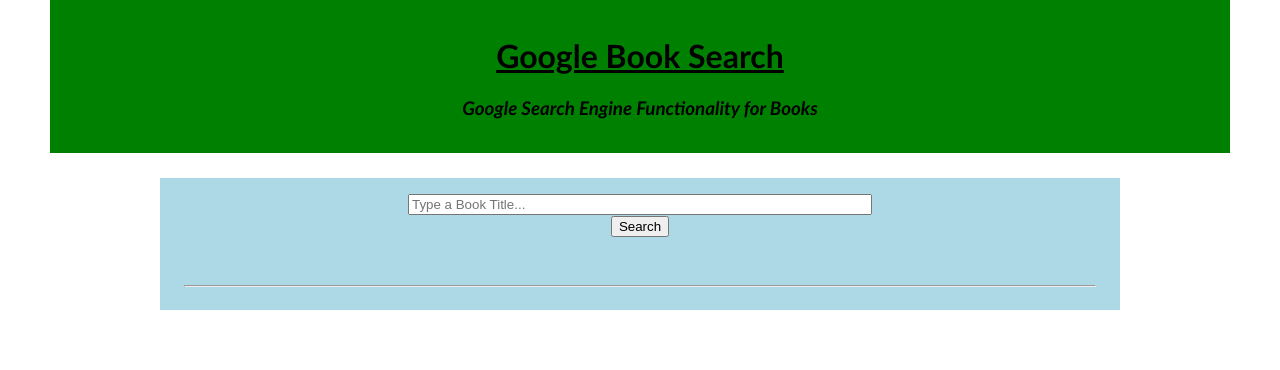
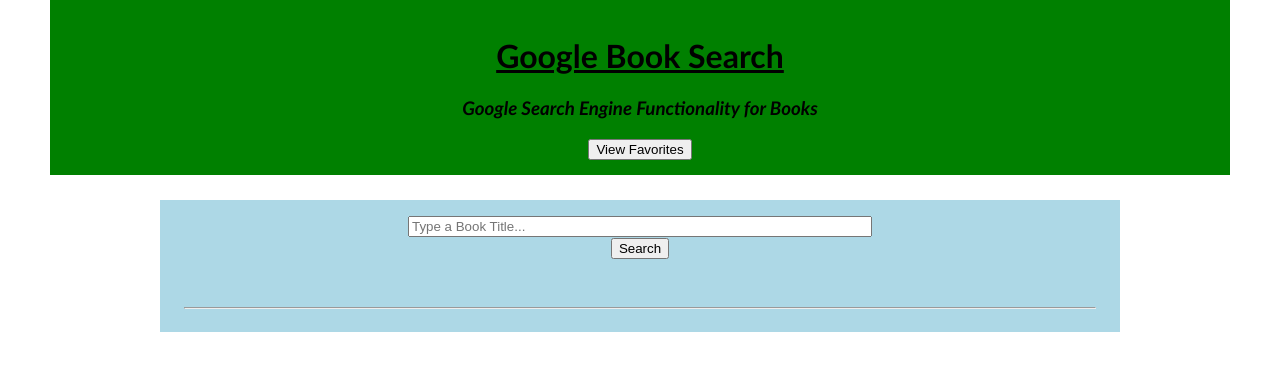
Before and after one commit to CKalama/React-GoogleBook-Search, a React (Create React App) app in the folder client/: page / in a window 1280 px wide. Shown: the top 370 px of the page. Built offline with nearby package versions, Linux system fonts and the light colour scheme.

Commit message:
changed package-lock json to run server and front-end simultaneously

```diff
--- a/client/src/components/Header.js
+++ b/client/src/components/Header.js
@@ -1,5 +1,6 @@
 import React from 'react'
 import "../App.css";
+import { Link } from "react-router-dom";
 
 function SearchBar() {
     return (
@@ -7,6 +8,9 @@
 
         <h1><u>Google Book Search</u></h1>
             <h3><em>Google Search Engine Functionality for Books</em></h3>
+            <Link to="/Favorites">
+            <button>View Favorites</button>
+            </Link>
         </header>
 
 
--- a/client/src/index.js
+++ b/client/src/index.js
@@ -4,9 +4,18 @@
 import App from './App';
 import reportWebVitals from './reportWebVitals';
 
+import Favorites from "./pages/Favorites"
+import Home from "./pages/Home"
+import { Route, BrowserRouter as Router, Switch } from "react-router-dom"
+
+
 ReactDOM.render(
   <React.StrictMode>
-    <App />
+    <App>
+      {/* <Route path="/" component={Home} />
+      <Route path="favorites" component={Favorites} /> */}
+
+      </App>
   </React.StrictMode>,
   document.getElementById('root')
 );
--- /dev/null
+++ b/client/src/pages/Favorites.js
@@ -0,0 +1,16 @@
+import React from 'react';
+import Header from "../components/Header";
+import SearchBar from "../components/SearchBar";
+
+
+function Favorites() {
+    return (
+        <div>
+            Test!
+
+
+        </div>
+    )
+}
+
+export default Favorites
--- a/client/src/pages/Home.js
+++ b/client/src/pages/Home.js
@@ -1,11 +1,14 @@
-import React from 'react';
-import "../App.css";
+import React from 'react'
+import SearchBar from "../components/SearchBar";
 import Header from "../components/Header";
+
 
 function Home() {
     return (
         <div>
             <Header />
+            <SearchBar />
+
 
         </div>
     )
--- a/package.json
+++ b/package.json
@@ -4,8 +4,8 @@
   "description": "This is a React Application to render GoogleBooks",
   "main": "server.js",
   "scripts": {
-    "test": "echo \"Error: no test specified\" && exit 1",
-    "start": "node server.js",
+    "start": "if-env NODE_ENV=production && npm run start:prod || npm run start:dev",
+    "start:prod": "node server.js",
     "start:dev": "concurrently \"nodemon --ignore 'client/*'\" \"npm run client\"",
     "client": "cd client && npm run start",
     "seed": "node scripts/seedDB.js",
@@ -25,6 +25,7 @@
   "homepage": "https://github.com/CKalama/React-GoogleBook-Search#readme",
   "dependencies": {
     "concurrency": "^0.1.4",
+    "concurrently": "^5.3.0",
     "express": "^4.17.1",
     "if-env": "^1.0.4",
     "mongoose": "^5.11.0"
```
Also changed, not shown: client/src/App.js (+17 -3 lines), 2 other files (tests, documents, lock files or other folders).
